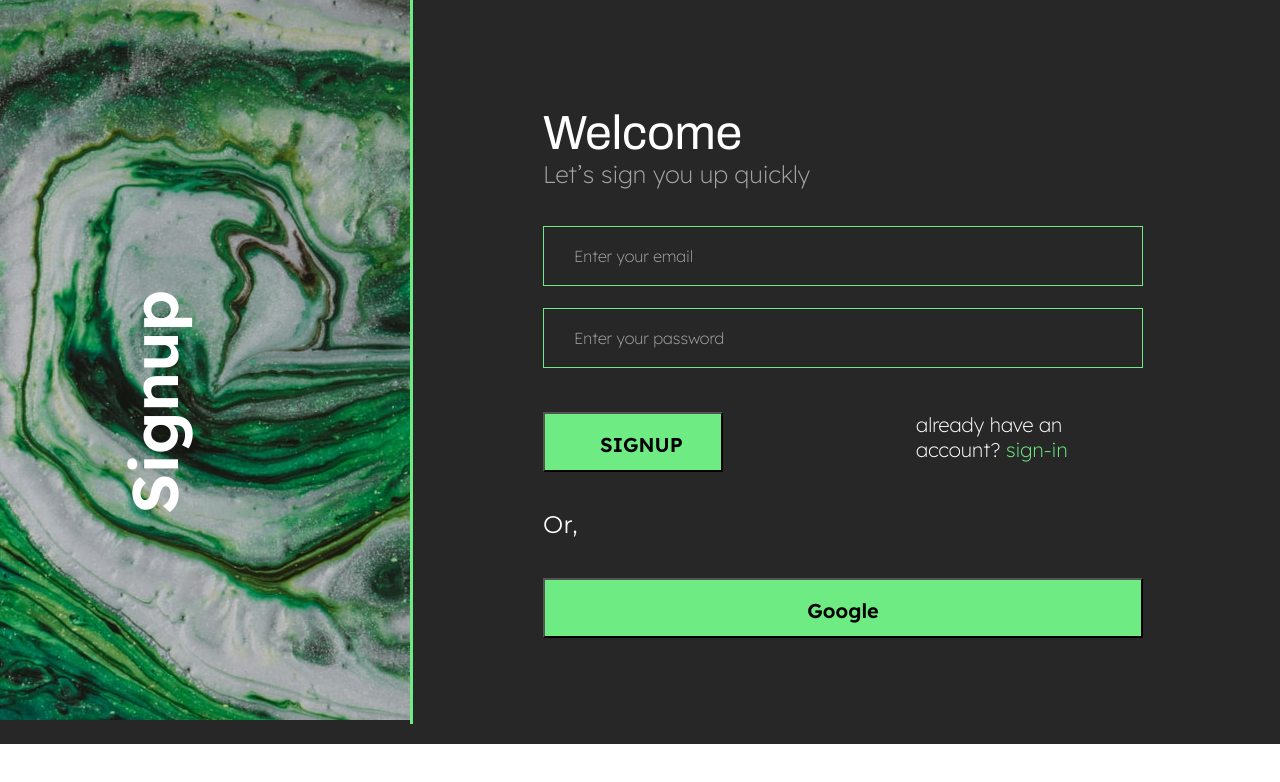
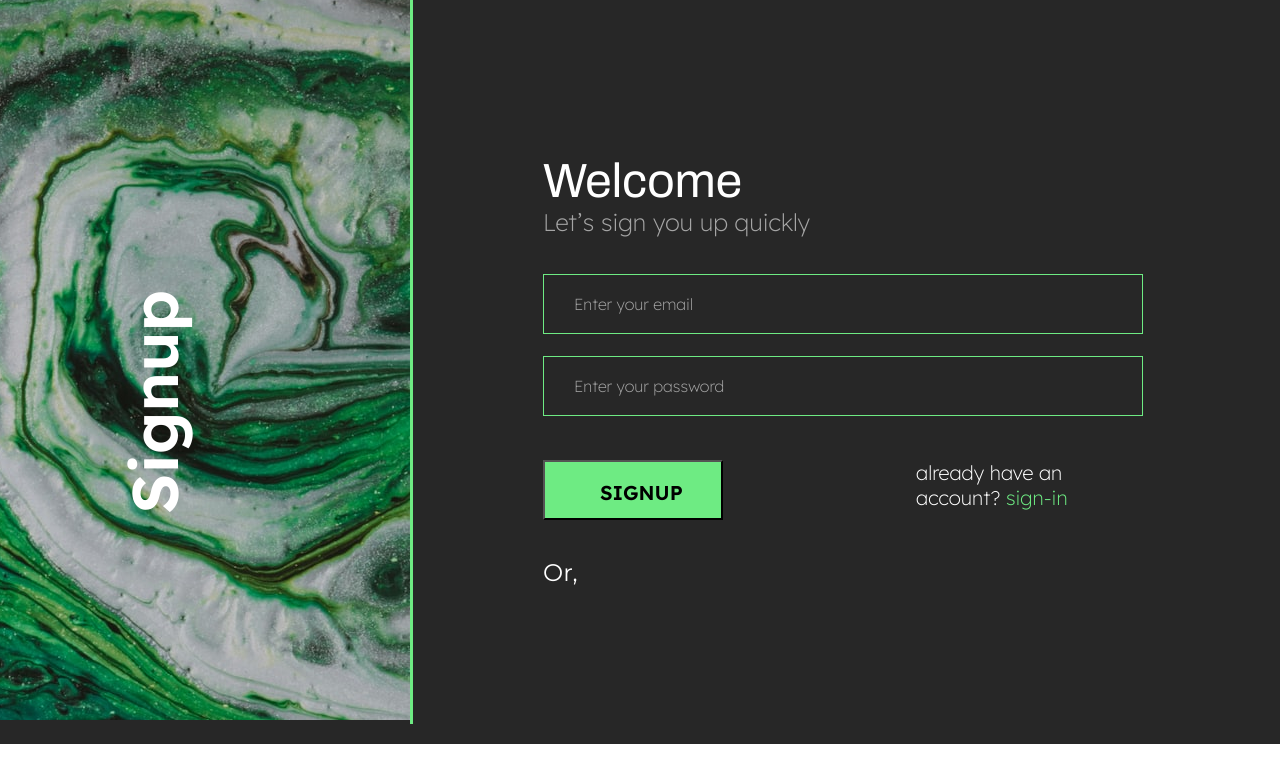
Before and after one commit to ritesh2004/blog-app, a React (Create React App) app: page /signup in a window 1280 px wide. Shown: the top 782 px of the page. Built offline with nearby package versions, Linux system fonts and the light colour scheme; a web font is replaced by a local one.

Commit message:
google oauth removed

```diff
--- a/src/pages/Signin.jsx
+++ b/src/pages/Signin.jsx
@@ -36,7 +36,7 @@ function Signin() {
                         </div>
                     </form>
                     <Typography variant='h5' sx={{fontFamily:'Montserrat',color:'#FFF'}}>Or,</Typography>
-                <button id='google' onClick={TPsign}>Google</button>
+                {/* <button id='google' onClick={TPsign}>Google</button> */}
                 </div>
             </div>
         </div>
--- a/src/pages/Signup.jsx
+++ b/src/pages/Signup.jsx
@@ -85,7 +85,7 @@ function Signup() {
                         </div>
                     </form>
                     <Typography variant='h5' sx={{fontFamily:'Montserrat',color:'#FFF'}}>Or,</Typography>
-                <button id='google' onClick={TPsign}>Google</button>
+                {/* <button id='google' onClick={TPsign}>Google</button> */}
                 </div>
             </div>
         </div>
```
